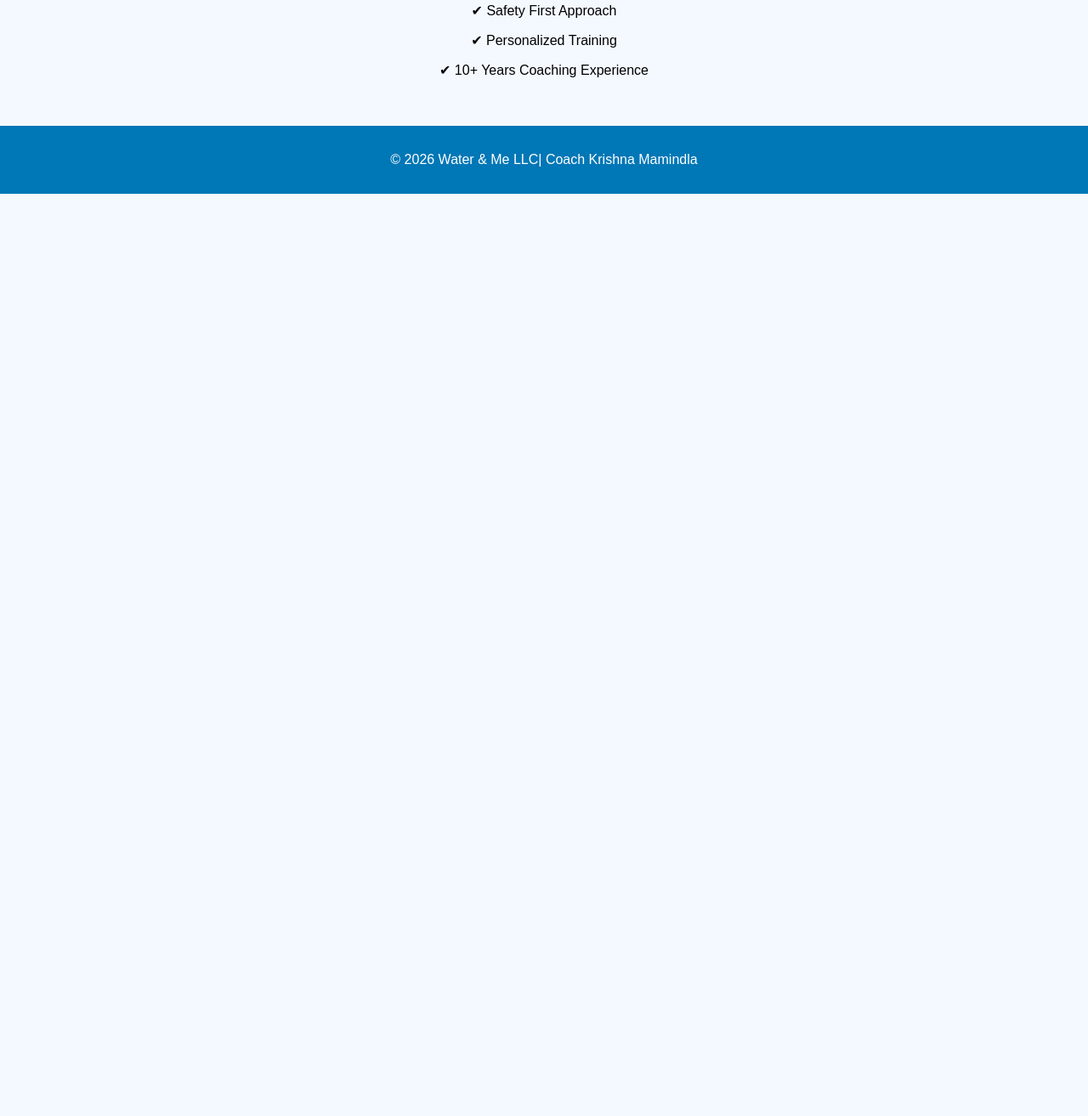
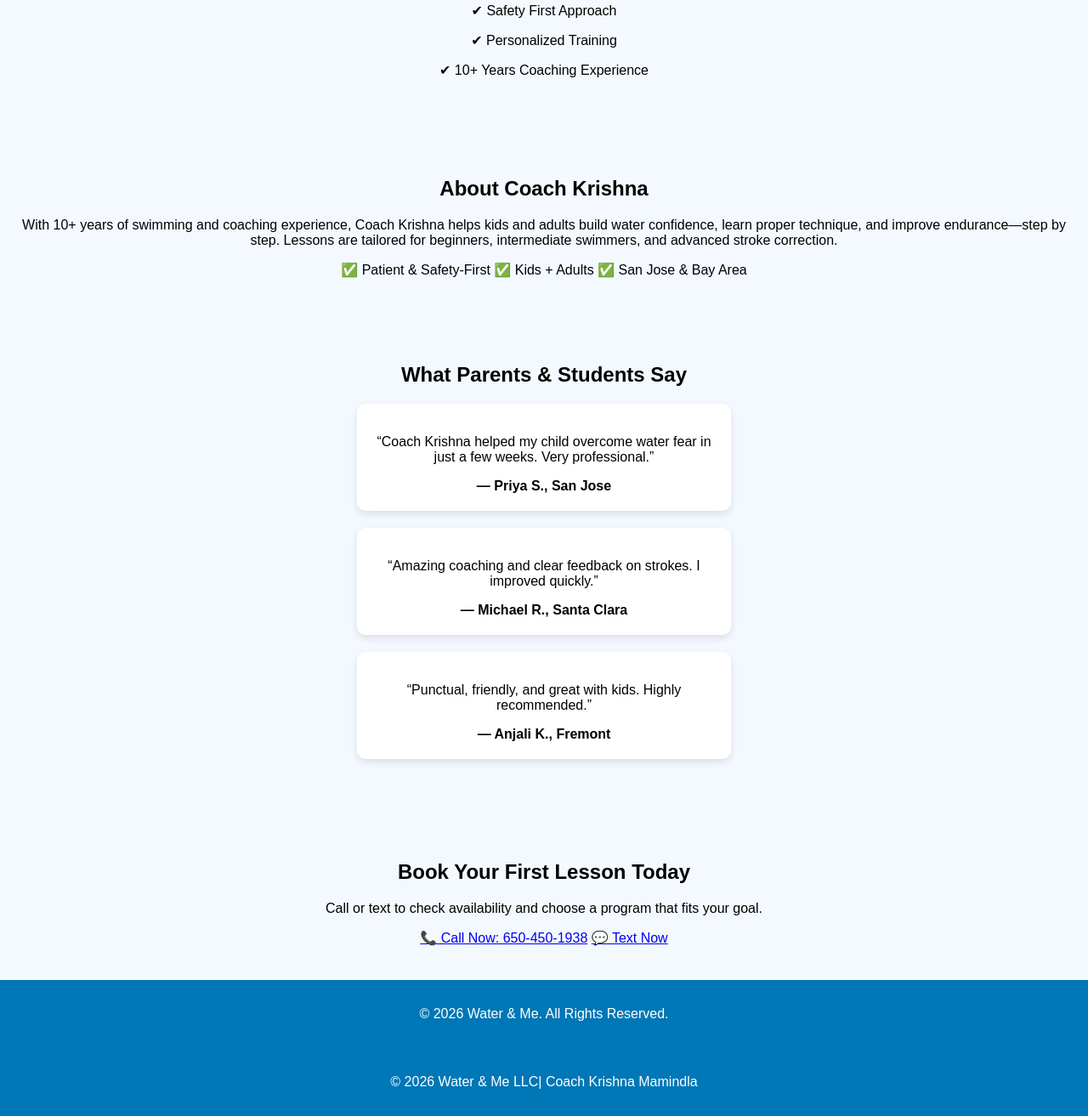
Before and after one commit to Krishnyadav3111/waterandme, a plain HTML site: page index.html in a window 1280 px wide. Shown: the part 1155-2468 px from the top of the page at 85% size. Before the commit the page ends 1383 px from the top, so only its background shows below. Drawn offline with Linux system fonts and the light colour scheme.

Commit message:
Update index.html

```diff
--- a/index.html
+++ b/index.html
@@ -86,7 +86,7 @@
     </div>
 
     <div class="card">
-        <h3>Kids Beginner Program</h3>
+        <h3>Kids and adults Beginner Program</h3>
         <p>Water Safety + Stroke Basics</p>
     </div>
 </section>
@@ -99,9 +99,65 @@
     <p>✔ 10+ Years Coaching Experience</p>
 </section>
 
+    <section class="about" id="about">
+<div class="container">
+<h2>About Coach Krishna</h2>
+<p>
+With 10+ years of swimming and coaching experience, Coach Krishna helps kids and adults
+build water confidence, learn proper technique, and improve endurance—step by step.
+Lessons are tailored for beginners, intermediate swimmers, and advanced stroke correction.
+</p>
+<div class="badges">
+<span>✅ Patient & Safety-First</span>
+<span>✅ Kids + Adults</span>
+<span>✅ San Jose & Bay Area</span>
+</div>
+</div>
+</section>
+
+<section class="testimonials" id="testimonials">
+<div class="container">
+<h2>What Parents & Students Say</h2>
+
+<div class="cards">
+<div class="card">
+<p>“Coach Krishna helped my child overcome water fear in just a few weeks. Very professional.”</p>
+<strong>— Priya S., San Jose</strong>
+</div>
+
+<div class="card">
+<p>“Amazing coaching and clear feedback on strokes. I improved quickly.”</p>
+<strong>— Michael R., Santa Clara</strong>
+</div>
+
+<div class="card">
+<p>“Punctual, friendly, and great with kids. Highly recommended.”</p>
+<strong>— Anjali K., Fremont</strong>
+</div>
+</div>
+</div>
+</section>
+
+<section class="cta" id="book">
+<div class="container">
+<h2>Book Your First Lesson Today</h2>
+<p>Call or text to check availability and choose a program that fits your goal.</p>
+<a class="btn" href="tel:6504501938">📞 Call Now: 650-450-1938</a>
+<a class="btn btn-outline" href="sms:6504501938">💬 Text Now</a>
+</div>
+</section>
+
+<footer class="footer">
+<div class="container">
+<p>© 2026 Water & Me. All Rights Reserved.</p>
+</div>
+</footer>
+
 <footer>
     <p>© 2026 Water & Me LLC| Coach Krishna Mamindla</p>
+
 </footer>
 
 </body>
+
 </html>
```
